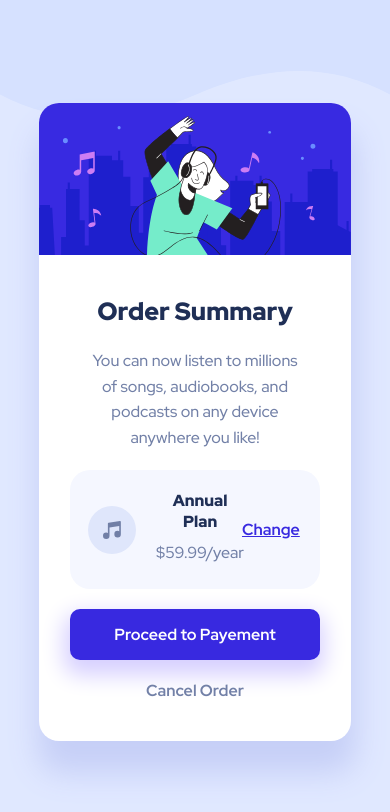
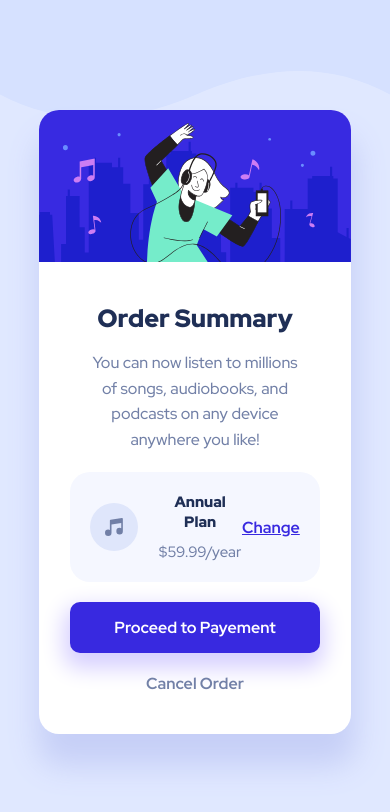
Before and after one commit to Caelus111/Order-Summary-component, a plain HTML site: page index.html in a window 390 px wide. Drawn offline with Linux system fonts and the light colour scheme.

Commit message:
Additional details changed.

```diff
--- a/index.html
+++ b/index.html
@@ -10,7 +10,7 @@
     <div class="container">
       <div class="hero">
         <img src="images/illustration-hero.svg" alt="" />
-        <h2>Order Summary</h2>
+        <h1>Order Summary</h1>
         <p>
           You can now listen to millions of songs, audiobooks, and podcasts on
           any device anywhere you like!
@@ -20,9 +20,7 @@
         <div class="right-side">
           <img src="images/icon-music.svg" alt="" />
           <div class="details">
-            <span>
-              <p>Annual Plan</p>
-            </span>
+            <p><span>Annual Plan</span></p>
             <p>$59.99/year</p>
           </div>
         </div>
--- a/style.css
+++ b/style.css
@@ -45,8 +45,9 @@ img {
   border-radius: 20px 20px 0px 0px;
 }
 
-.hero h2 {
-  margin: 40px 0 20px 0;
+.hero h1 {
+  margin: 40px 0 15px 0;
+  font-size: 28px ;
   font-weight: 800;
   color: #1f2f56;
 }
@@ -74,31 +75,36 @@ img {
   transition: 0.5s;
 }
 
+.annual-plan .right-side {
+  display: flex;
+  justify-content: center;
+  align-items: center;
+  align-content: center;
+}
 .annual-plan .left-side a:hover {
   text-decoration: none;
   color: #918ade;
 }
 
-.annual-plan .right-side span p {
+.annual-plan .right-side p span  {
   font-weight: 900;
   color: #1f2f56;
-  margin-bottom: 0;
+  margin-bottom: 10px;
 }
 
 .annual-plan .right-side p {
   color: #7280a7;
-  margin-top: 10px;
+  margin: 10px 0;
 }
 
-.annual-plan .right-side {
-  display: flex;
-  justify-content: center;
-  align-items: center;
-}
+/* .annual-plan .details p:nth-child(2) {
+  margin-top: 0;
+} */
 
 .annual-plan .right-side img {
   margin-right: 20px;
 }
+
 
 .proceed {
   text-decoration: none;
@@ -106,7 +112,7 @@ img {
   color: #fff;
   background-color: #3829e0;
   padding: 15px;
-  margin-top: 15px;
+  margin-top: 20px;
   width: 80%;
   border-radius: 10px;
   -webkit-box-shadow: -1px 10px 22px 5px rgba(214, 207, 255, 1);
@@ -130,7 +136,7 @@ img {
 }
 
 .cancel:hover {
-  color: #000;
+  color: #1f2f56;
 }
 
 @media (max-width: 500px) {
@@ -138,11 +144,14 @@ img {
     width: 80%;
     height: fit-content;
   }
-  .hero h2 {
+  .hero h1 {
     font-size: 25px;
   }
   .hero p {
     margin-bottom: 20px;
+  }
+  .annual-plan .right-side p {
+    font-size: 15px;
   }
 
   .proceed {
```
